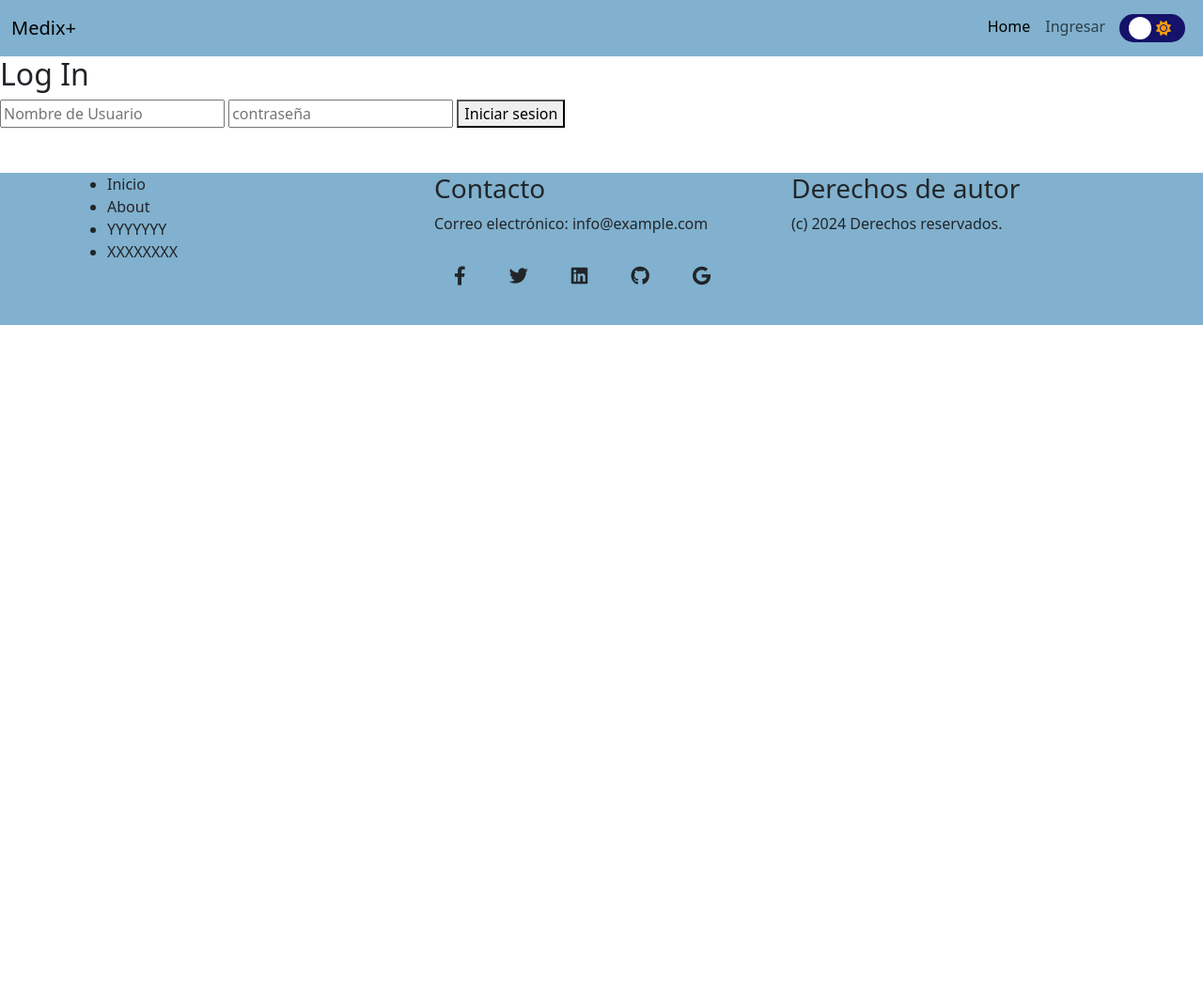
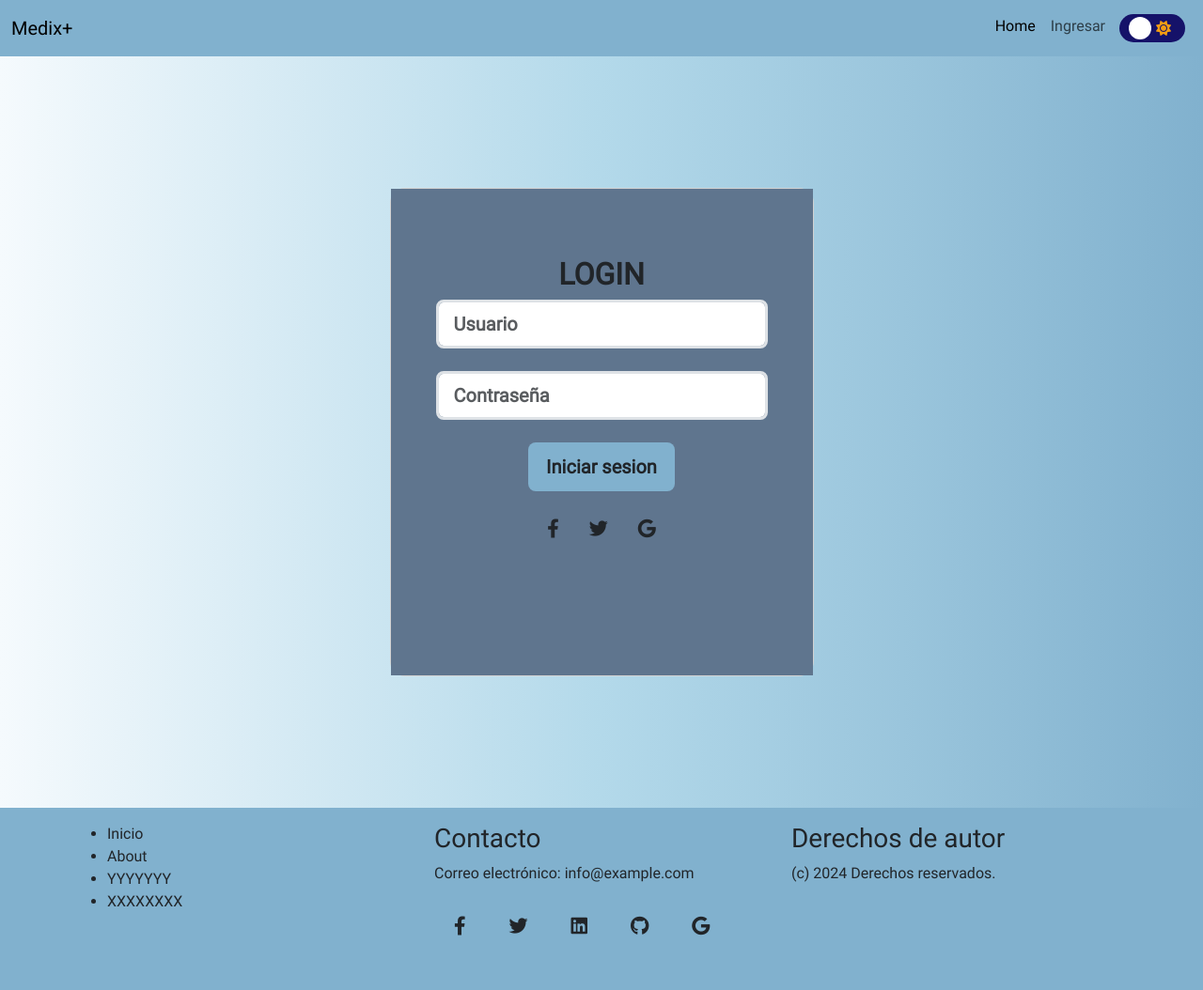
Before and after one commit to GORDIAN12/CRUD, a Django app: page /accounts/login/ in a window 1280 px wide. Shown: the whole page at 94% size. Before the commit the page ends 346 px from the top, so only its background shows below. Run offline with Django 5.2, Linux system fonts and the light colour scheme.

Commit message:
style updates

```diff
--- a/stremio/templates/base.html
+++ b/stremio/templates/base.html
@@ -13,7 +13,18 @@
 <link href="https://cdnjs.cloudflare.com/ajax/libs/font-awesome/6.0.0-beta3/css/all.min.css" rel="stylesheet">
 <!--styel toggle button-->
 <style>
-        .checkbox {
+
+	@font-face {
+		font-family: 'CustomFont';
+		src: url('sistema/static/Roboto-Regular.ttf') format('woff2'),
+		font-weight: normal;
+		font-style: normal;
+	}
+
+	* {
+		font-family: 'CustomFont', sans-serif;
+	}
+	.checkbox {
             opacity: 0;
             position: absolute;
             display: none !important;
@@ -46,7 +57,7 @@
         }
     </style>
   </head>
-  <body>
+  <body style=" display: flex; flex-direction: column; min-height: 100vh">
   <!--NAVBAR-->
   <nav class="navbar navbar-expand-lg bg-body-tertiaryi" style="background-color: #81b1ce;">
   	 <div class="container-fluid">
@@ -86,9 +97,7 @@
 </div>
 </body>
 
-<br>
-<br>
-<footer style="background-color: #81b1ce;">
+<footer style="background-color: #81b1ce; width: 100%; padding: 1em 0; margin-top: auto;">
 <div class="container">
 	<div class="row">
 	 <div class="col-lg-4">
--- a/stremio/templates/pages/index.html
+++ b/stremio/templates/pages/index.html
@@ -10,7 +10,7 @@
       class="d-block w-100"
       style="object-fit: cover; height: 500px;filter: brightness(50%); ">
       <div class="carousel-caption d-flex justify-content-center align-items-center" style="height: 100%;">
-        <h3 class="text-white">Texto centrado en la primera imagen</h3>
+	      <h3 class="text-white">Sonríe con confianza.<br> Nuestros dentistas expertos te ofrecen un cuidado dental de calidad<br> para mantener tu salud bucal en su mejor estado.</h3>
       </div>
     </div>
     <div class="carousel-item">
@@ -18,7 +18,7 @@
 	   class="d-block w-100"
 	   style="object-fit: cover; height: 500px; filter: brightness(50%);">
       <div class="carousel-caption d-flex justify-content-center align-items-center" style="height: 100%;">
-        <h3 class="text-white">Texto centrado en la segunda imagen</h3>
+	      <h3 class="text-white">Recupera tu movilidad y bienestar.<br> Con la ayuda de nuestros fisioterapeutas, mejorarás tu calidad de vida y bienestar físico.</h3>
       </div>
     </div>
     <div class="carousel-item" >
@@ -26,7 +26,7 @@
       class="d-block w-100"
       style="object-fit: cover; height: 500px; filter: brightness(50%);">
       <div class="carousel-caption d-flex justify-content-center align-items-center" style="height: 100%;">
-        <h3 class="text-white">Texto centrado en la tercera imagen</h3>
+	      <h3 class="text-white">Tu salud es nuestra prioridad. <br>Nuestros médicos están comprometidos con un diagnóstico preciso y<br> un tratamiento personalizado para tu bienestar.</h3>
       </div>
     </div>
   </div>
--- a/stremio/templates/registration/login.html
+++ b/stremio/templates/registration/login.html
@@ -1,10 +1,34 @@
 {% extends "base.html"%}
 {% block content %}
-<h2>Log In</h2>
+<section class="vh-100 gradient-custom" style="background: linear-gradient(to right, #f5fafd, #b3d9ea, #81b1ce);" >
+	<div class="container py-5 h-100">
+		<div class="row d-flex justify-content-center align-items-center h-100">
+			<div class="col-12 col-md-8 col-lg-6 col-xl-5">
+				<div class="card text-info" style="border-radius: 1rem;">
+					<div class="card-body p-5 text-center" style="background-color:  #5f758e;">
+							<div class="mb-md-5 mt-md-4 pb-5">
+								<h2 class="fw-bold mb-2 text-uppercase text-body">Login</h2>
 <form method="post">
   {% csrf_token %}
-  <input type="text" name="username" id="" placeholder="Nombre de Usuario">
-  <input type="password" name="password" id="" placeholder="contraseña">
-  <button type="submit">Iniciar sesion</button>
-  </form>
+  <div class="form-outline  mb-4">
+  <input type="text" name="username" id="" placeholder="Usuario" class="form-control form-control-lg fw-bold" style="border-width: 3px;"  >
+  </div>
+    <div class="form-outline  mb-4">
+  <input type="password" name="password" id="" placeholder="Contraseña" class="form-control form-control-lg fw-bold" style="border-width: 3px;" >
+  </div>
+
+  <button class="btn btn-lg px-7 text-body fw-bold " type="submit" style="border-width: 3px; background-color: #81b1ce; borde-color: #81b1ce;">Iniciar sesion</button>
+              <div class="d-flex justify-content-center text-center mt-4 pt-1">
+                <a href="#!" class="text-body"><i class="fab fa-facebook-f fa-lg"></i></a>
+                <a href="#!" class="text-body"><i class="fab fa-twitter fa-lg mx-4 px-2"></i></a>
+                <a href="#!" class="text-body"><i class="fab fa-google fa-lg"></i></a>
+              </div>
+</form>
+  </div>
+  </div>
+  </div>
+  </div>
+  </div>
+  </div>
+  </section>
   {%endblock%}
```
Also changed, not shown: db.sqlite3, static/Roboto-Regular.ttf (added).
